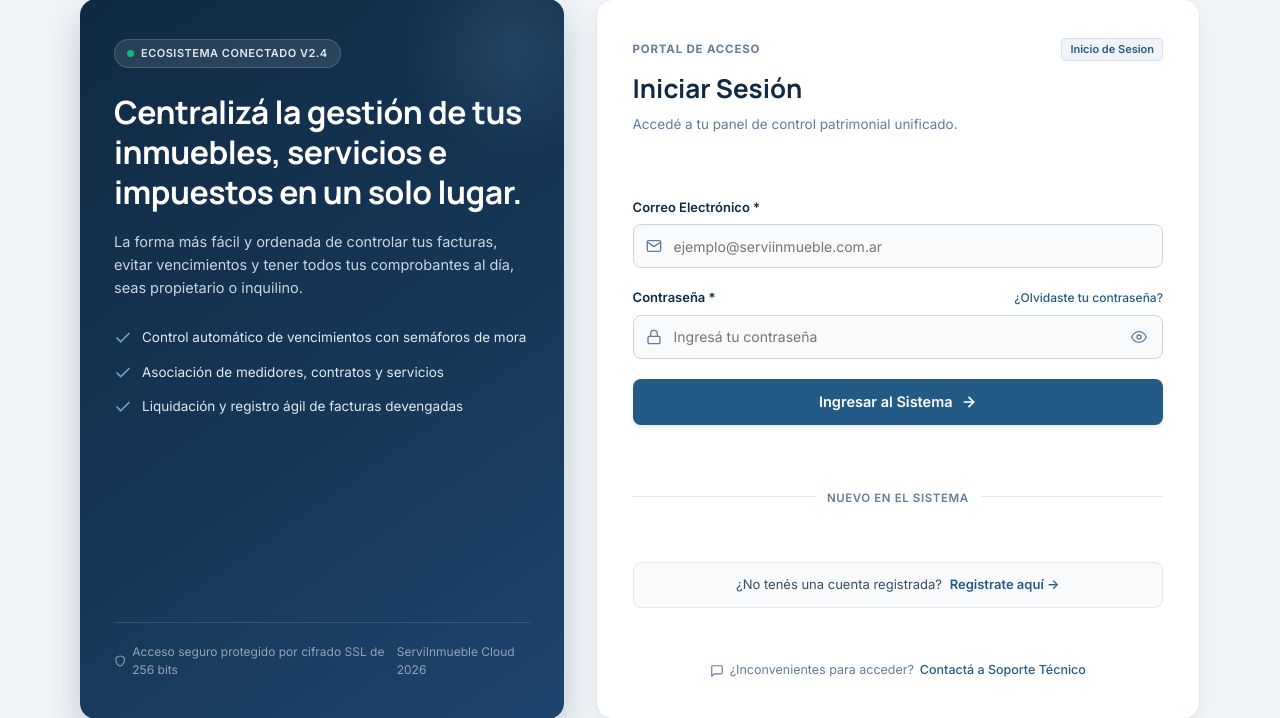
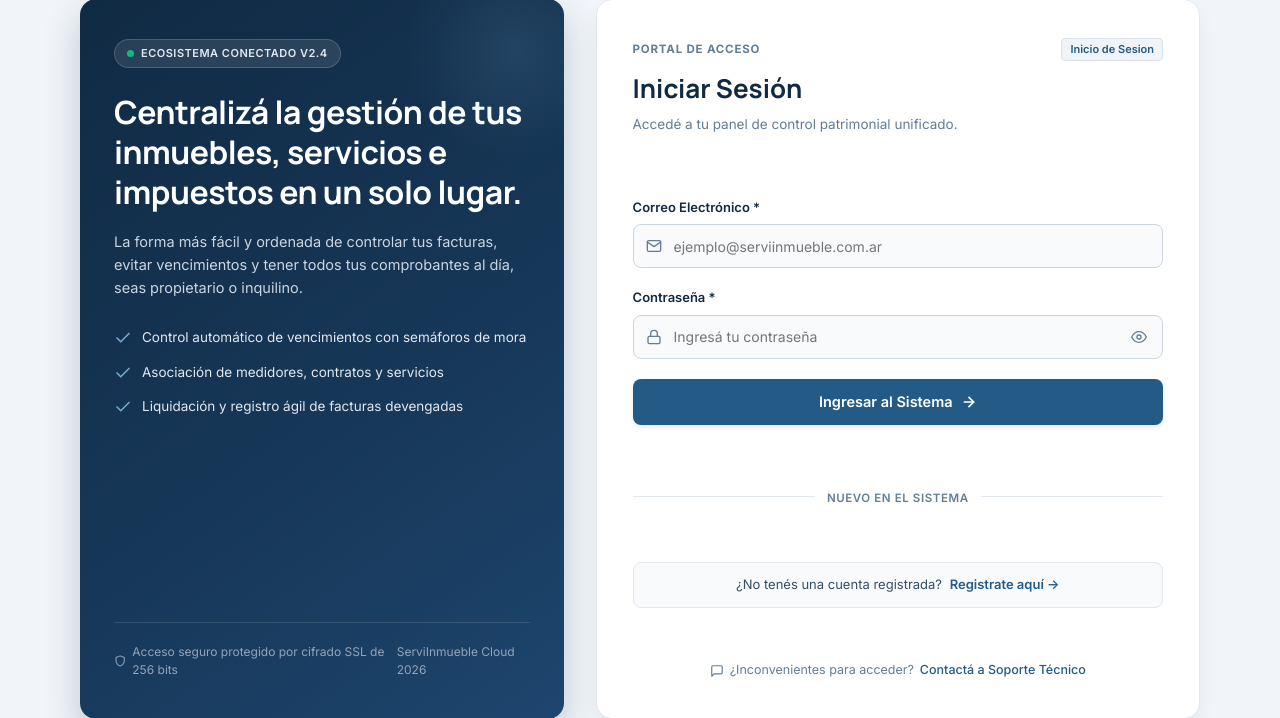
Before and after one commit to JairoCrespo05/PS-ServInmueble2026, a CodeIgniter 4 app: the page made by app/Views/login.php in a window 1280 px wide. Shown: the part 109-827 px from the top of the page. Run offline with PHP 8.4 and a stand-in for CodeIgniter, Linux system fonts and the light colour scheme; the template is opened without the code that fills it, so the values that code supplies are empty; some libraries are stand-ins or nearby versions.

Commit message:
Sin restaurar contra y sin export pdf en home

```diff
--- a/app/Views/home.php
+++ b/app/Views/home.php
@@ -249,6 +249,7 @@ foreach ($recentInvoices ?? [] as $invoice) {
         </div>
 
         <div class="header-actions">
+          <!--
           <button class="btn btn-secondary" id="btnExportSummary">
             <svg class="icon" viewBox="0 0 24 24">
               <path d="M21 15v4a2 2 0 0 1-2 2H5a2 2 0 0 1-2-2v-4"></path>
@@ -257,6 +258,7 @@ foreach ($recentInvoices ?? [] as $invoice) {
             </svg>
             Exportar Informe
           </button>
+           -->
           <a class="btn btn-primary" id="btnNewInvoice" href="<?= site_url('facturas/nueva') ?>">
             <svg class="icon" viewBox="0 0 24 24">
               <line x1="12" y1="5" x2="12" y2="19"></line>
--- a/app/Views/login.php
+++ b/app/Views/login.php
@@ -139,7 +139,7 @@
           <div class="form-group">
             <div class="form-label-row">
               <label for="inputPassword" class="form-label">Contraseña *</label>
-              <a href="#" class="form-forgot-link">¿Olvidaste tu contraseña?</a>
+              <!-- <a href="#" class="form-forgot-link">¿Olvidaste tu contraseña?</a> -->
             </div>
             <div class="input-wrapper">
               <div class="input-icon-left">
```
